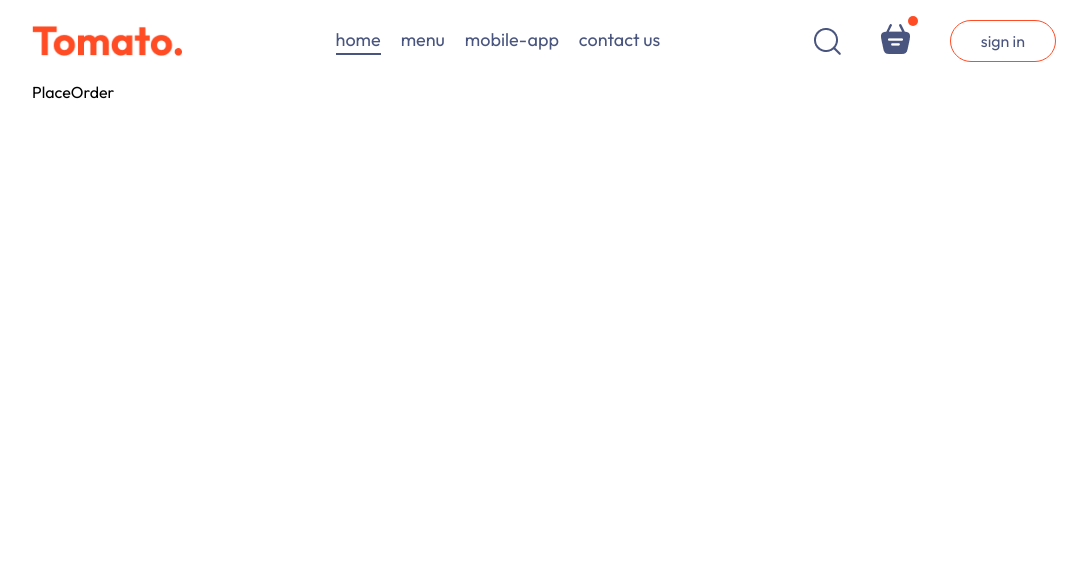
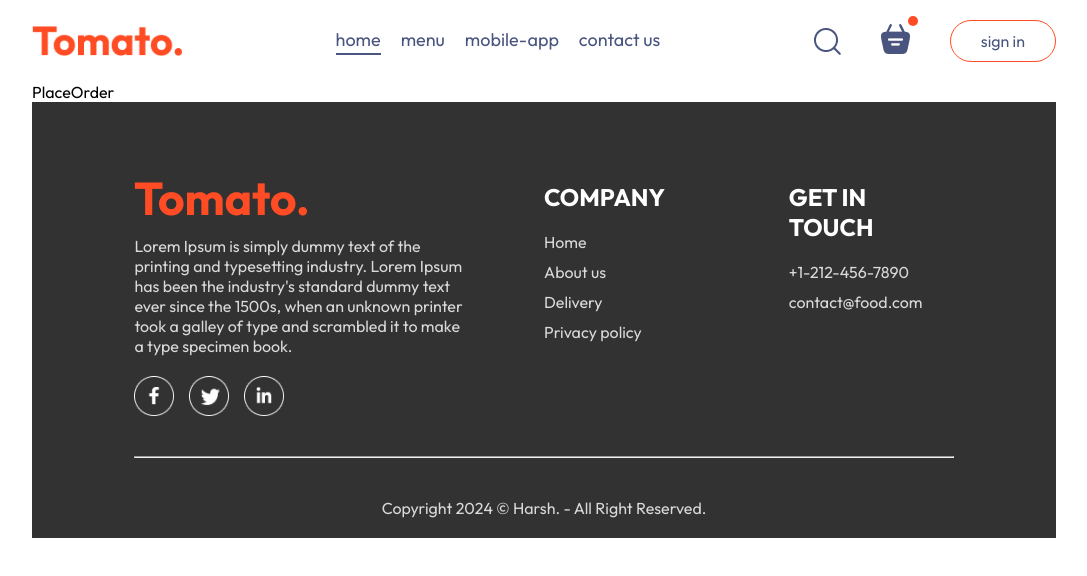
Before and after one commit to harsh-singh10/Food-del, a React (Vite) app: page /order in a window 1280 px wide. Shown: the top 576 px of the page, without its empty margins (96-1183 px from the left). Built offline with nearby package versions, Linux system fonts and the light colour scheme.

Commit message:
added footer section

```diff
--- a/src/App.jsx
+++ b/src/App.jsx
@@ -5,6 +5,7 @@
 import Home from "./pages/Home/Home"
 import Cart from './pages/Cart/Cart'
 import PlaceOrder from "./pages/PlaceOrder/PlaceOrder"
+import Footer from './components/Footer/Footer'
 
 
 const App = () => {
@@ -16,6 +17,7 @@
             <Route path='/cart' element={<Cart/>} />
             <Route path='/order' element={<PlaceOrder />} />
         </Routes>
+        <Footer />
     </div>
   )
 }
--- /dev/null
+++ b/src/components/Footer/Footer.css
@@ -0,0 +1,54 @@
+.footer{
+    color: #D9D9D9;
+    background-color: #323232;
+    display: flex;
+    flex-direction: column;
+    align-items: center;
+    gap: 20px;
+    padding: 20px 8vw;
+    padding-top: 80px;
+}
+.footer-content{
+    width: 100%;
+    display: grid;
+    grid-template-columns: 2fr 1fr 1fr;
+    gap: 80px;
+}
+.footer-content-left , .footer-content-center , .footer-content-right {
+    display: flex;
+    flex-direction: column;
+    align-items: start;
+    gap: 20px;
+}
+.footer-content-left ul li, .footer-content-center ul li, .footer-content-right ul li{
+    margin-bottom: 10px;
+    list-style: none;
+}
+.footer-content-left h2, .footer-content-center h2, .footer-content-right h2{
+    color: white;
+}
+.footer-social-icons img{
+    width: 40px;
+}
+.footer-social-icons{
+    display: flex;
+    gap: 15px;
+}
+.footer li{
+    cursor: pointer;
+}
+.footer hr{
+    width: 100%;
+    height: 2px;
+    margin: 20px 0px;
+}
+@media (max-width:750px) {
+    .footer-content{
+        display: flex;
+        flex-direction: column;
+        gap: 35px;
+    }
+    .footer-copyright{
+        text-align: center;
+    }
+}
--- /dev/null
+++ b/src/components/Footer/Footer.jsx
@@ -0,0 +1,41 @@
+import React from 'react'
+import './Footer.css'
+import { assets } from '../../assets/assets'
+
+const Footer = () => {
+  return (
+    <div className='footer' id='footer'>
+      <div className="footer-content">
+        <div className="footer-content-left">
+            <img src={assets.logo} alt="" />
+            <p>Lorem Ipsum is simply dummy text of the printing and typesetting industry. Lorem Ipsum has been the industry's standard dummy text ever since the 1500s, when an unknown printer took a galley of type and scrambled it to make a type specimen book.</p>
+            <div className="footer-social-icons">
+                <img src={assets.facebook_icon} alt="" />
+                <img src={assets.twitter_icon} alt="" />
+                <img src={assets.linkedin_icon} alt="" />
+            </div>
+        </div>
+        <div className="footer-content-center">
+            <h2>COMPANY</h2>
+            <ul>
+                <li>Home</li>
+                <li>About us</li>
+                <li>Delivery</li>
+                <li>Privacy policy</li>
+            </ul>
+        </div>
+        <div className="footer-content-right">
+            <h2>GET IN TOUCH</h2>
+            <ul>
+                <li>+1-212-456-7890</li>
+                <li>contact@food.com</li>
+            </ul>
+        </div>
+      </div>
+      <hr />
+      <p className="footer-copyright">Copyright 2024 © Harsh. - All Right Reserved.</p>
+    </div>
+  )
+}
+
+export default Footer
```
